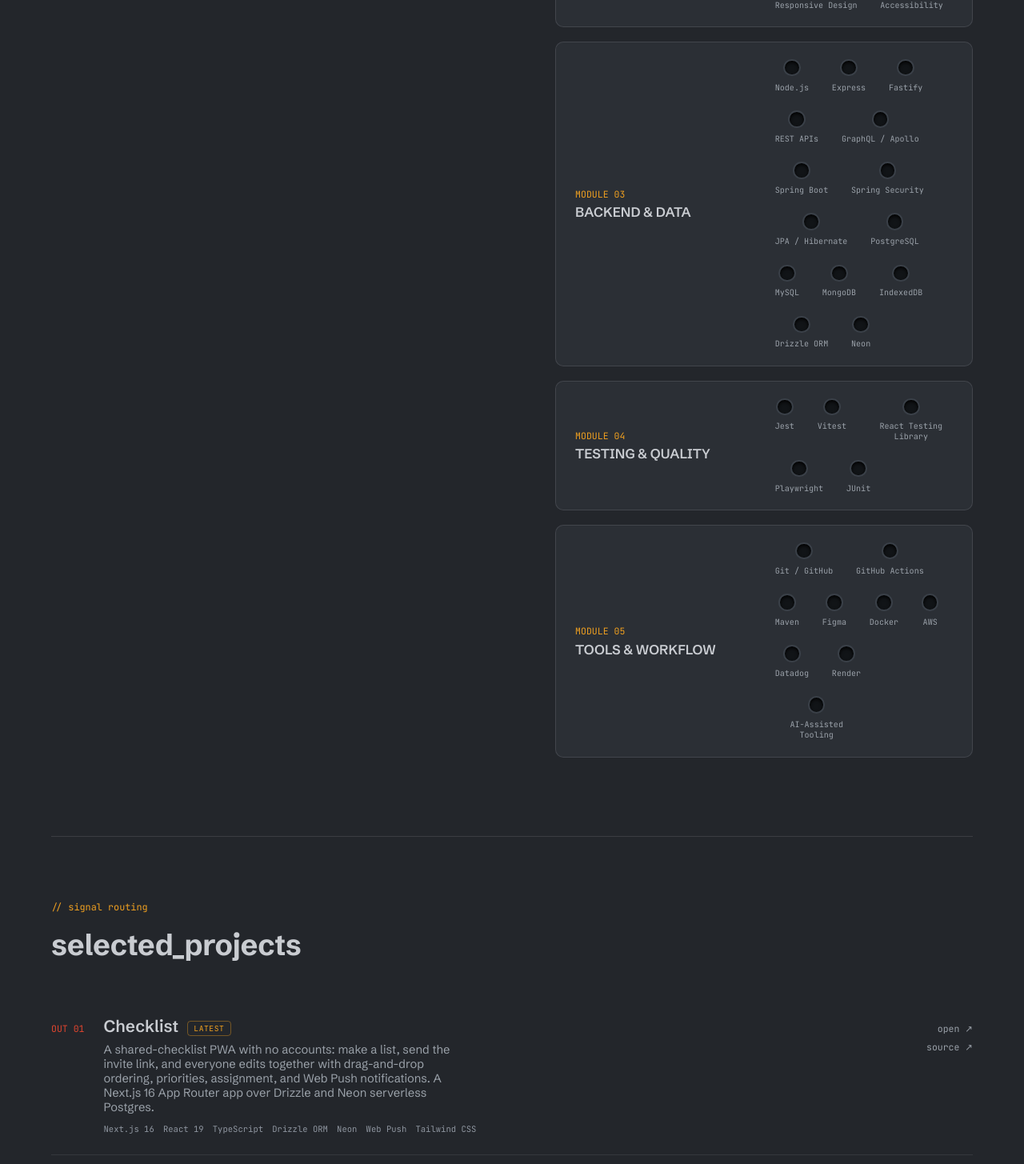
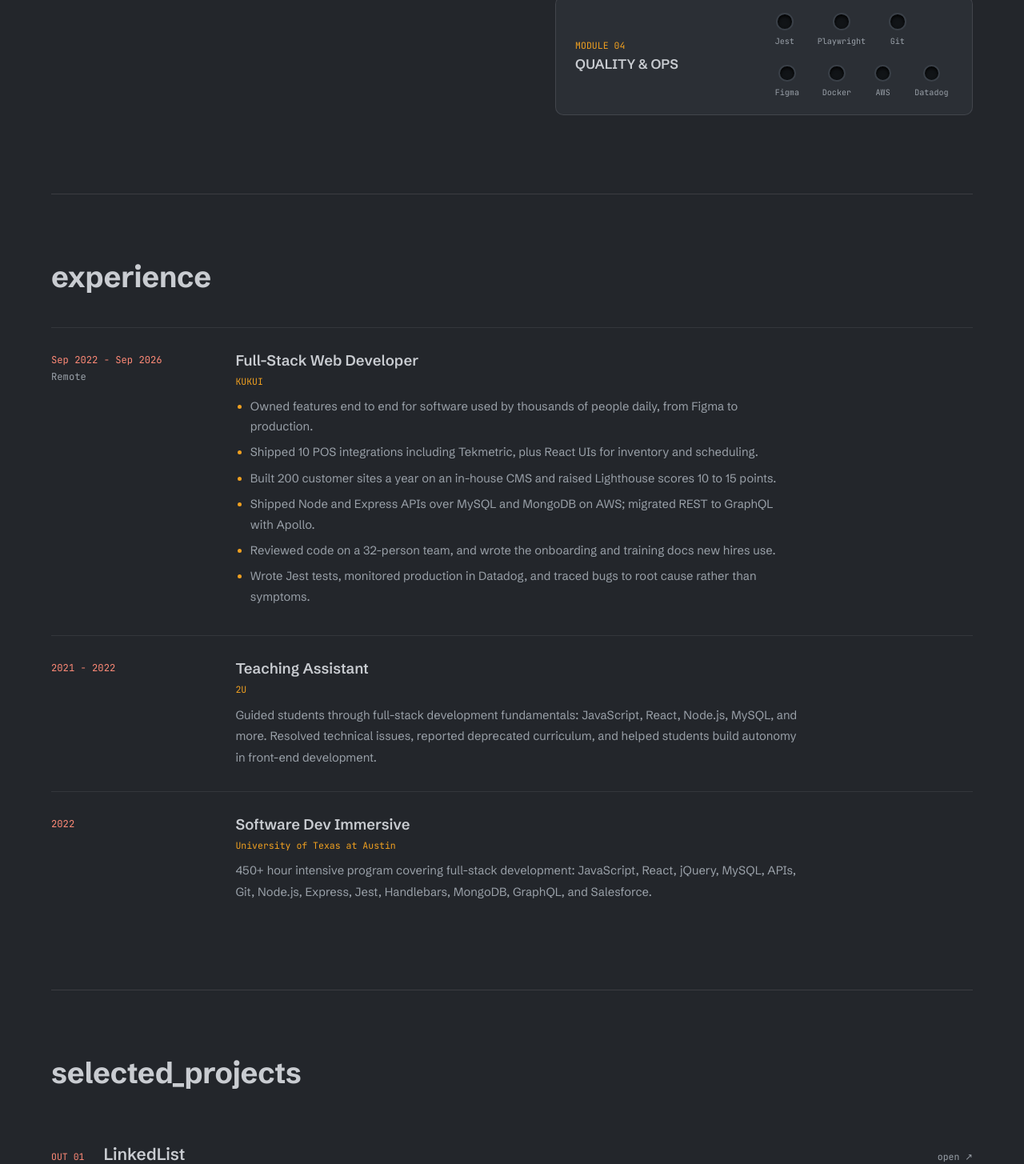
Before and after one commit to cycoconutz/new-portfolio, a React (Create React App) app: page / in a window 1280 px wide. Shown: the part 1330-2785 px from the top of the page at 80% size. Built offline with nearby package versions, Linux system fonts and the light colour scheme.

Commit message:
Publish resume v1.4.4; rename Checklist to LinkedList, lead with Experience, strip panel labels and em dashes

```diff
--- a/src/App.js
+++ b/src/App.js
@@ -3,7 +3,7 @@ import { useEffect } from "react";
 // RESUME_VERSION is rewritten automatically by the resume-generator on every
 // new resume. The ?v= query busts the CDN/browser cache so recruiters always
 // get the current file even though the path stays stable.
-const RESUME_VERSION = "1.4.3";
+const RESUME_VERSION = "1.4.4";
 const RESUME_HREF = `${process.env.PUBLIC_URL || ""}/resume.pdf?v=${RESUME_VERSION}`;
 
 const styles = `
@@ -19,6 +19,7 @@ const styles = `
     --teal: #1c4e46;
     --led: #f0a020;
     --cable: #e0452f;
+    --cableText: #ff8a77;
     --line: rgba(201, 204, 209, 0.14);
     --grot: 'Schibsted Grotesk', system-ui, sans-serif;
     --mono: 'JetBrains Mono', ui-monospace, monospace;
@@ -54,7 +55,7 @@ const styles = `
   .brand .led { width: 0.55rem; height: 0.55rem; border-radius: 50%; background: var(--led); box-shadow: 0 0 10px var(--led); animation: pulse 2.6s ease-in-out infinite; }
   @keyframes pulse { 0%, 100% { opacity: 0.35; } 50% { opacity: 1; } }
   .nav-links { display: flex; gap: 1.7rem; list-style: none; }
-  .nav-links a { color: var(--mut); text-decoration: none; font-size: 0.82rem; font-weight: 500; transition: color .2s; }
+  .nav-links a { color: var(--mut); text-decoration: none; font-size: 0.82rem; font-weight: 500; transition: color .2s; padding: 0.45rem 0; }
   .nav-links a:hover { color: var(--led); }
 
   /* Hero */
@@ -100,7 +101,6 @@ const styles = `
   .cablepath { fill: none; stroke: var(--cable); stroke-width: 4; stroke-linecap: round; filter: drop-shadow(0 0 6px rgba(224,69,47,0.5)); }
   .sig { fill: none; stroke: #ffd9a0; stroke-width: 4; stroke-linecap: round; stroke-dasharray: 16 240; animation: travel 3.4s linear infinite; }
   @keyframes travel { to { stroke-dashoffset: -256; } }
-  .panel .plabel { position: absolute; bottom: 0.7rem; right: 1rem; font-family: var(--mono); font-size: 0.6rem; color: var(--faint); letter-spacing: 0.08em; }
 
   /* Signal ribbon */
   .ribbon { position: relative; background: var(--pane); border-top: 1px solid var(--line); border-bottom: 1px solid var(--line); overflow: hidden; }
@@ -115,7 +115,6 @@ const styles = `
 
   /* Sections */
   section { padding: 5rem 0; border-top: 1px solid var(--line); }
-  .sec-kicker { font-family: var(--mono); font-size: 0.74rem; color: var(--led); margin-bottom: 1rem; }
   .sec-title { font-size: clamp(1.6rem, 3.4vw, 2.3rem); font-weight: 700; letter-spacing: -0.01em; margin-bottom: 2.6rem; }
 
   /* About */
@@ -138,7 +137,7 @@ const styles = `
 
   /* Signal routing / projects */
   .route { display: grid; grid-template-columns: auto 1fr auto; gap: 1.5rem; align-items: baseline; padding: 1.6rem 0; border-bottom: 1px solid rgba(201,204,209,0.1); }
-  .route .port { font-family: var(--mono); font-size: 0.72rem; color: var(--cable); }
+  .route .port { font-family: var(--mono); font-size: 0.72rem; color: var(--cableText); }
   .route .nm { font-size: 1.3rem; font-weight: 600; color: var(--alu); text-decoration: none; transition: color .2s; }
   .route .nm:hover { color: var(--led); }
   .route .tag { font-family: var(--mono); font-size: 0.6rem; color: var(--led); border: 1px solid rgba(240,160,32,0.4); border-radius: 4px; padding: 0.12rem 0.45rem; margin-left: 0.7rem; vertical-align: middle; text-transform: uppercase; letter-spacing: 0.06em; }
@@ -162,14 +161,18 @@ const styles = `
 
   /* Experience */
   .exp-row { display: grid; grid-template-columns: 12rem 1fr; gap: 2.4rem; padding: 1.8rem 0; border-top: 1px solid rgba(201,204,209,0.1); }
-  .exp-date { font-family: var(--mono); font-size: 0.76rem; color: var(--cable); padding-top: 0.2rem; }
+  .exp-date { font-family: var(--mono); font-size: 0.76rem; color: var(--cableText); padding-top: 0.2rem; }
+  .exp-loc { display: block; color: var(--mut); margin-top: 0.3rem; }
   .exp-role { font-size: 1.15rem; font-weight: 600; color: var(--alu); }
   .exp-company { font-family: var(--mono); font-size: 0.72rem; color: var(--led); margin: 0.45rem 0 0.7rem; }
   .exp-desc { font-size: 0.92rem; line-height: 1.8; color: #9aa1a9; max-width: 44rem; }
+  .exp-list { margin: 0.6rem 0 0; padding-left: 1.15rem; max-width: 44rem; }
+  .exp-list li { font-size: 0.92rem; line-height: 1.75; color: #9aa1a9; margin-bottom: 0.4rem; }
+  .exp-list li::marker { color: var(--led); }
+  .route h3 { margin: 0; font-size: 1.3rem; font-weight: 600; }
 
   /* Contact */
   .contact { text-align: center; }
-  .contact .sec-kicker { display: block; }
   .contact-title { font-size: clamp(2rem, 5vw, 3rem); font-weight: 700; letter-spacing: -0.02em; }
   .contact-sub { margin: 1.3rem auto 0; max-width: 32rem; font-size: 0.95rem; line-height: 1.8; color: #aeb4bb; }
   .contact-email { display: inline-block; margin-top: 2.4rem; font-family: var(--mono); font-size: clamp(1.2rem, 3.2vw, 1.9rem); font-weight: 600; color: var(--led); text-decoration: none; border-bottom: 1px dashed rgba(240,160,32,0.45); padding-bottom: 4px; }
@@ -187,7 +190,6 @@ const styles = `
   /* Footer */
   footer { border-top: 1px solid var(--line); }
   .foot { display: flex; justify-content: space-between; align-items: center; padding: 1.8rem 0; font-family: var(--mono); font-size: 0.72rem; color: var(--faint); }
-  .foot .led { color: var(--led); }
 
   @media (max-width: 860px) {
     .wrap { padding: 0 1.5rem; }
@@ -211,9 +213,9 @@ const styles = `
 const projects = [
   {
     num: "01",
-    title: "Checklist",
+    title: "LinkedList",
     tag: "latest",
-    desc: "A shared-checklist PWA with no accounts: make a list, send the invite link, and everyone edits together with drag-and-drop ordering, priorities, assignment, and Web Push notifications. A Next.js 16 App Router app over Drizzle and Neon serverless Postgres.",
+    desc: "A shared-checklist PWA with no accounts, built around its invite links: make a list, send the link, and everyone edits together with drag-and-drop ordering, priorities, assignment, and Web Push notifications. A Next.js 16 App Router app over Drizzle and Neon serverless Postgres.",
     tech: ["Next.js 16", "React 19", "TypeScript", "Drizzle ORM", "Neon", "Web Push", "Tailwind CSS"],
     live: "https://checklist-cyco.vercel.app/",
     repo: "https://github.com/cycoconutz/checklist",
@@ -231,7 +233,7 @@ const projects = [
     num: "03",
     title: "Lulla",
     tag: "featured",
-    desc: "A calm, local-first baby & parent tracker — one-tap feeding, sleep, diaper, growth and routine logs with a live timer, WHO growth charts, and optional family sync across devices. Free, no accounts, no ads.",
+    desc: "A calm, local-first baby & parent tracker: one-tap feeding, sleep, diaper, growth and routine logs with a live timer, WHO growth charts, and optional family sync across devices. Free, no accounts, no ads.",
     tech: ["TypeScript", "React", "Vite", "PWA", "Neon"],
     live: "https://lulla.dev/landing/",
     repo: "https://github.com/cycoconutz/lulla",
@@ -240,7 +242,7 @@ const projects = [
     num: "04",
     title: "IronLog",
     tag: "project",
-    desc: "A full-stack strength-training log — record sessions set by set, then see weekly volume, muscle-group splits, streaks, and estimated-1RM personal records. A Spring Boot API and a React SPA ship as a single Docker image over PostgreSQL.",
+    desc: "A full-stack strength-training log: record sessions set by set, then see weekly volume, muscle-group splits, streaks, and estimated-1RM personal records. A Spring Boot API and a React SPA ship as a single Docker image over PostgreSQL.",
     tech: ["Java 21", "Spring Boot", "Spring Security", "JPA", "PostgreSQL", "React", "TypeScript", "Vite", "Docker"],
     live: "https://ironlog-llgm.onrender.com/",
     repo: "https://github.com/cycoconutz/ironlog",
@@ -259,44 +261,48 @@ const projects = [
 const skillGroups = [
   {
     cat: "LANGUAGES",
-    items: ["JavaScript (ES6+)", "TypeScript", "Java", "Python", "SQL", "HTML5", "CSS3"],
+    items: ["TypeScript", "Python", "SQL"],
   },
   {
     cat: "FRONTEND",
-    items: ["React", "Redux", "Tailwind CSS", "TanStack Query", "Vite", "Responsive Design", "Accessibility"],
+    items: ["React", "Vite", "IndexedDB", "WCAG 2.1 AA"],
   },
   {
-    cat: "BACKEND & DATA",
-    items: ["Node.js", "Express", "Fastify", "REST APIs", "GraphQL / Apollo", "Spring Boot", "Spring Security", "JPA / Hibernate", "PostgreSQL", "MySQL", "MongoDB", "IndexedDB", "Drizzle ORM", "Neon"],
+    cat: "BACKEND",
+    items: ["Node.js", "API design", "GraphQL", "Postgres"],
   },
   {
-    cat: "TESTING & QUALITY",
-    items: ["Jest", "Vitest", "React Testing Library", "Playwright", "JUnit"],
-  },
-  {
-    cat: "TOOLS & WORKFLOW",
-    items: ["Git / GitHub", "GitHub Actions", "Maven", "Figma", "Docker", "AWS", "Datadog", "Render", "AI-Assisted Tooling"],
+    cat: "QUALITY & OPS",
+    items: ["Jest", "Playwright", "Git", "Figma", "Docker", "AWS", "Datadog"],
   },
 ];
 
 const experience = [
   {
     date: "Sep 2022 - Sep 2026",
+    location: "Remote",
     role: "Full-Stack Web Developer",
     company: "KUKUI",
-    desc: "Built and maintained web solutions for automotive service businesses. Integrated point-of-sale platforms, inventory systems, and employee scheduling tools while ensuring performance and reliability across client deployments.",
+    bullets: [
+      "Owned features end to end for software used by thousands of people daily, from Figma to production.",
+      "Shipped 10 POS integrations including Tekmetric, plus React UIs for inventory and scheduling.",
+      "Built 200 customer sites a year on an in-house CMS and raised Lighthouse scores 10 to 15 points.",
+      "Shipped Node and Express APIs over MySQL and MongoDB on AWS; migrated REST to GraphQL with Apollo.",
+      "Reviewed code on a 32-person team, and wrote the onboarding and training docs new hires use.",
+      "Wrote Jest tests, monitored production in Datadog, and traced bugs to root cause rather than symptoms.",
+    ],
   },
   {
-    date: "2021 — 2022",
+    date: "2021 - 2022",
     role: "Teaching Assistant",
-    company: "Coding Bootcamp",
-    desc: "Guided students through Full-Stack Development fundamentals — JavaScript, React, Node.js, MySQL, and more. Resolved technical issues, reported deprecated curriculum, and helped students build autonomy and passion for front-end development.",
+    company: "2U",
+    desc: "Guided students through full-stack development fundamentals: JavaScript, React, Node.js, MySQL, and more. Resolved technical issues, reported deprecated curriculum, and helped students build autonomy in front-end development.",
   },
   {
-    date: "2020 — 2021",
+    date: "2022",
     role: "Software Dev Immersive",
-    company: "Coding Bootcamp Graduate",
-    desc: "450+ hour intensive program covering Full-Stack Development: JavaScript, React, jQuery, MySQL, APIs, Git, Node.js, Express, Jest, Handlebars, MongoDB, GraphQL, and Salesforce.",
+    company: "University of Texas at Austin",
+    desc: "450+ hour intensive program covering full-stack development: JavaScript, React, jQuery, MySQL, APIs, Git, Node.js, Express, Jest, Handlebars, MongoDB, GraphQL, and Salesforce.",
   },
 ];
 
@@ -334,7 +340,7 @@ export default function Portfolio() {
             <span className="led" /> JOHN YATES
           </a>
           <ul className="nav-links">
-            {["About", "Skills", "Projects", "Experience", "Contact"].map((item) => (
+            {["About", "Skills", "Experience", "Projects", "Contact"].map((item) => (
               <li key={item}>
                 <a href={`#${item.toLowerCase()}`}>{item.toLowerCase()}</a>
               </li>
@@ -353,7 +359,7 @@ export default function Portfolio() {
               </h1>
               <p className="hero-sub">
                 I'm John Yates. I build web apps where the pieces actually{" "}
-                <b>plug into each other</b> &mdash; a React surface, a clean API,
+                <b>plug into each other</b>: a React surface, a clean API,
                 a database that behaves.
               </p>
               <div className="hero-cta">
@@ -395,7 +401,6 @@ export default function Portfolio() {
                 <circle cx="306" cy="40" r="6" fill="#2b2f35" stroke="#e0452f" strokeWidth="3" />
                 <circle cx="160" cy="180" r="6" fill="#2b2f35" stroke="#f0a020" strokeWidth="3" />
               </svg>
-              <span className="plabel">SIGNAL PATH &middot; REV {RESUME_VERSION}</span>
             </div>
           </section>
         </main>
@@ -417,7 +422,6 @@ export default function Portfolio() {
         <main>
           {/* About + Skills */}
           <section id="about">
-            <p className="sec-kicker reveal">{"// about"}</p>
             <h2 className="sec-title reveal">who_i_am</h2>
             <div className="about-grid">
               <div className="about-text reveal">
@@ -428,7 +432,7 @@ export default function Portfolio() {
                   turning complex problems into clean, intuitive digital experiences.
                 </p>
                 <p>
-                  My background spans the entire stack — from responsive React frontends to
+                  My background spans the entire stack, from responsive React frontends to
                   Node/Express APIs backed by PostgreSQL and MongoDB. I care deeply about{" "}
                   <strong>code quality, performance,</strong> and shipping things that actually
                   work.
@@ -460,18 +464,45 @@ export default function Portfolio() {
             </div>
           </section>
 
+          {/* Experience */}
+          <section id="experience">
+            <h2 className="sec-title reveal">experience</h2>
+
+            {experience.map((exp) => (
+              <div className="exp-row reveal" key={exp.role}>
+                <div className="exp-date">
+                  {exp.date}
+                  {exp.location ? <span className="exp-loc">{exp.location}</span> : null}
+                </div>
+                <div>
+                  <h3 className="exp-role">{exp.role}</h3>
+                  <div className="exp-company">{exp.company}</div>
+                  {exp.desc ? <p className="exp-desc">{exp.desc}</p> : null}
+                  {exp.bullets ? (
+                    <ul className="exp-list">
+                      {exp.bullets.map((b) => (
+                        <li key={b}>{b}</li>
+                      ))}
+                    </ul>
+                  ) : null}
+                </div>
+              </div>
+            ))}
+          </section>
+
           {/* Projects */}
           <section id="projects">
-            <p className="sec-kicker reveal">{"// signal routing"}</p>
             <h2 className="sec-title reveal">selected_projects</h2>
 
             {projects.map((p) => (
               <div className="route reveal" key={p.title}>
                 <span className="port">OUT {p.num}</span>
                 <div>
-                  <a href={p.live} target="_blank" rel="noopener noreferrer" className="nm">
-                    {p.title}
-                  </a>
+                  <h3>
+                    <a href={p.live} target="_blank" rel="noopener noreferrer" className="nm">
+                      {p.title}
+                    </a>
+                  </h3>
                   <span className="tag">{p.tag}</span>
                   <p className="ds">{p.desc}</p>
                   <ul className="tech">
@@ -503,30 +534,12 @@ export default function Portfolio() {
             </div>
           </section>
 
-          {/* Experience */}
-          <section id="experience">
-            <p className="sec-kicker reveal">{"// maintenance log"}</p>
-            <h2 className="sec-title reveal">experience</h2>
-
-            {experience.map((exp) => (
-              <div className="exp-row reveal" key={exp.role}>
-                <div className="exp-date">{exp.date}</div>
-                <div>
-                  <div className="exp-role">{exp.role}</div>
-                  <div className="exp-company">{exp.company}</div>
-                  <p className="exp-desc">{exp.desc}</p>
-                </div>
-              </div>
-            ))}
-          </section>
-
           {/* Contact */}
           <section id="contact" className="contact">
-            <p className="sec-kicker reveal">{"// open channel"}</p>
             <h2 className="contact-title reveal">Let's connect.</h2>
             <p className="contact-sub reveal">
               Open to new opportunities, collaborations, and interesting projects.
-              Drop me a line &mdash; I always respond.
+              Drop me a line: I always respond.
             </p>
             <a href="mailto:johndyates@gmail.com" className="contact-email reveal">
               johndyates@gmail.com
@@ -566,9 +579,6 @@ export default function Portfolio() {
         <footer>
           <div className="foot">
             <span>© 2026 JOHN YATES</span>
-            <span>
-              <span className="led">●</span> SIGNAL OK &nbsp;·&nbsp; BUILT WITH REACT
-            </span>
           </div>
         </footer>
       </div>
```
Also changed, not shown: 1 other file (tests, documents, lock files or other folders).
